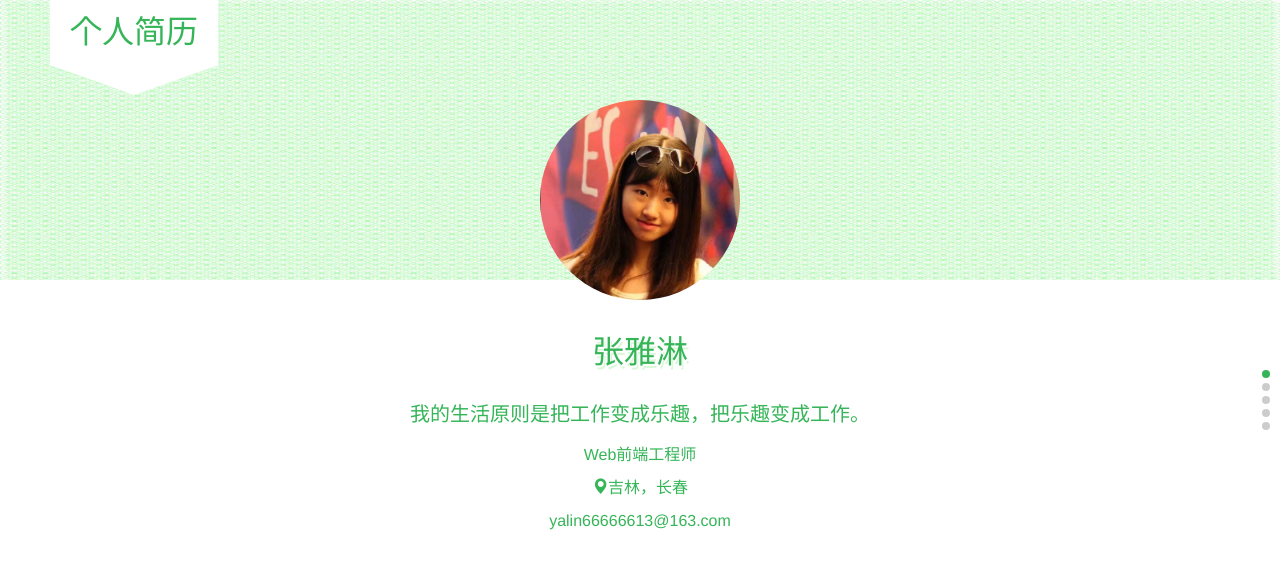
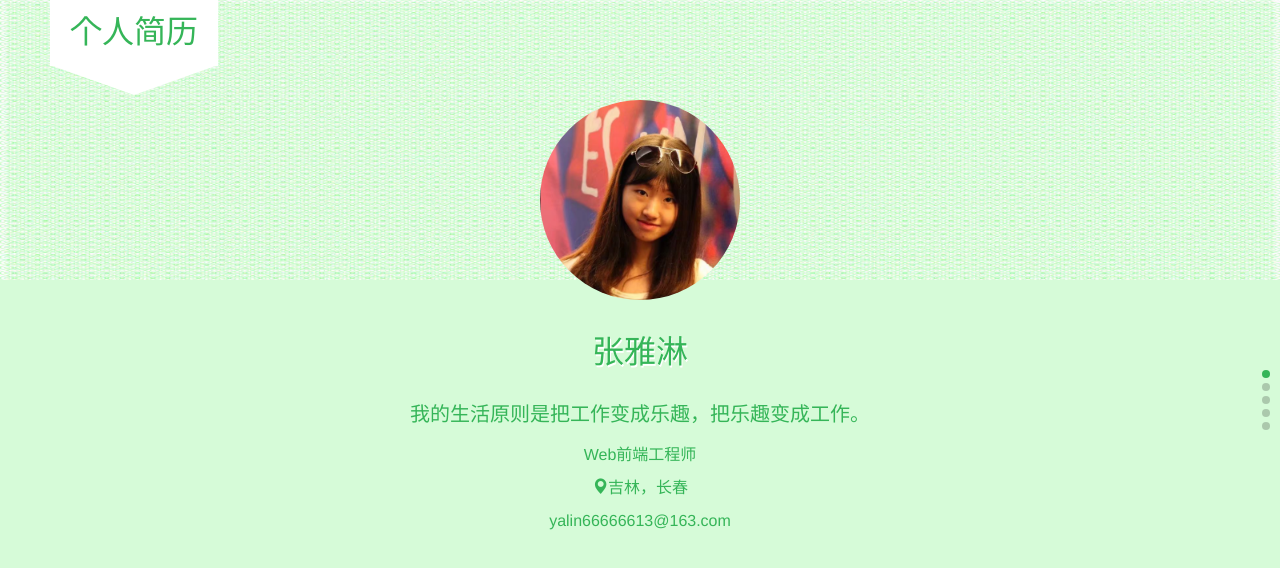
Before and after one commit to zyl20131322/resume, a plain HTML site: page index.html in a window 1280 px wide. Drawn offline with Linux system fonts and the light colour scheme.

Commit message:
Update app.css

```diff
--- a/css/app.css
+++ b/css/app.css
@@ -21,6 +21,7 @@ body {
 }
 .swiper-slide{
     background-image: url(../img/bg1.jpg);
+    background-color: #d6fbd8;
     background-size: 100% 100%;
 }
 .swiper-slide:first-child{
```
